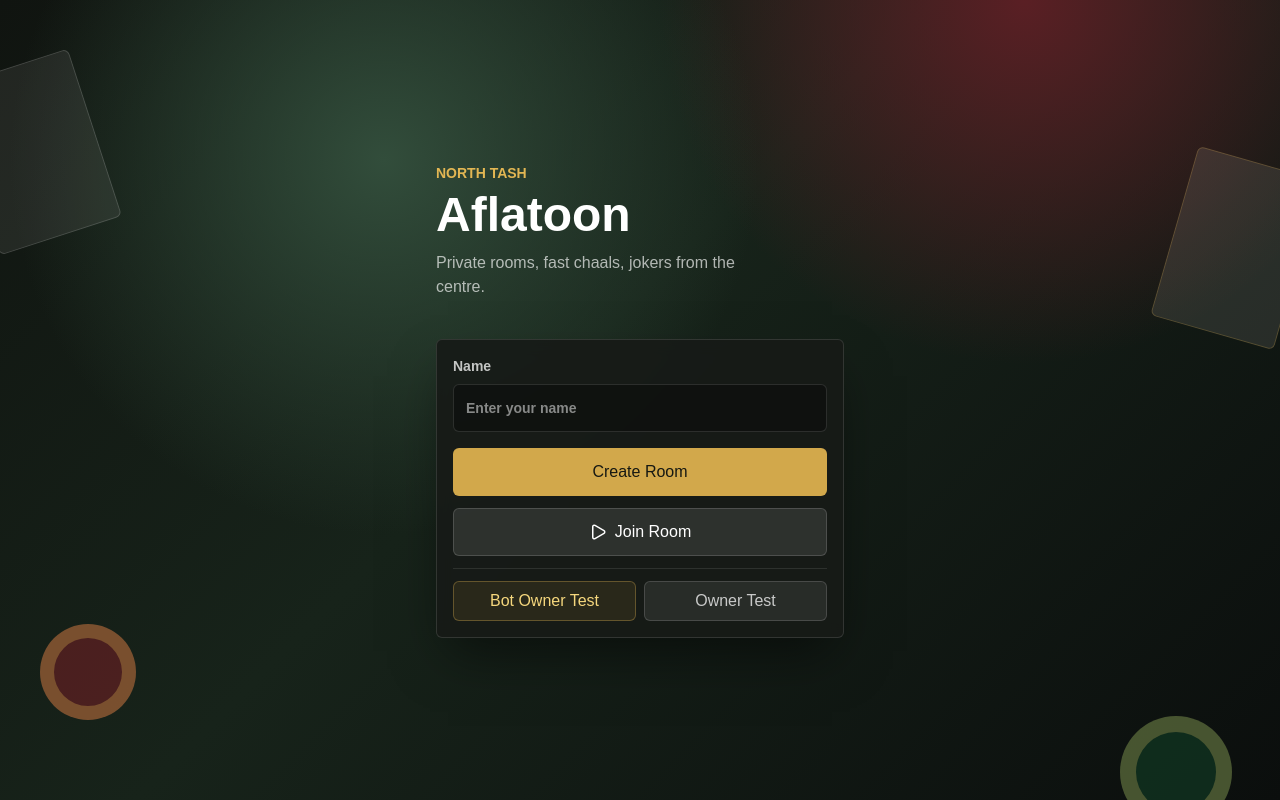
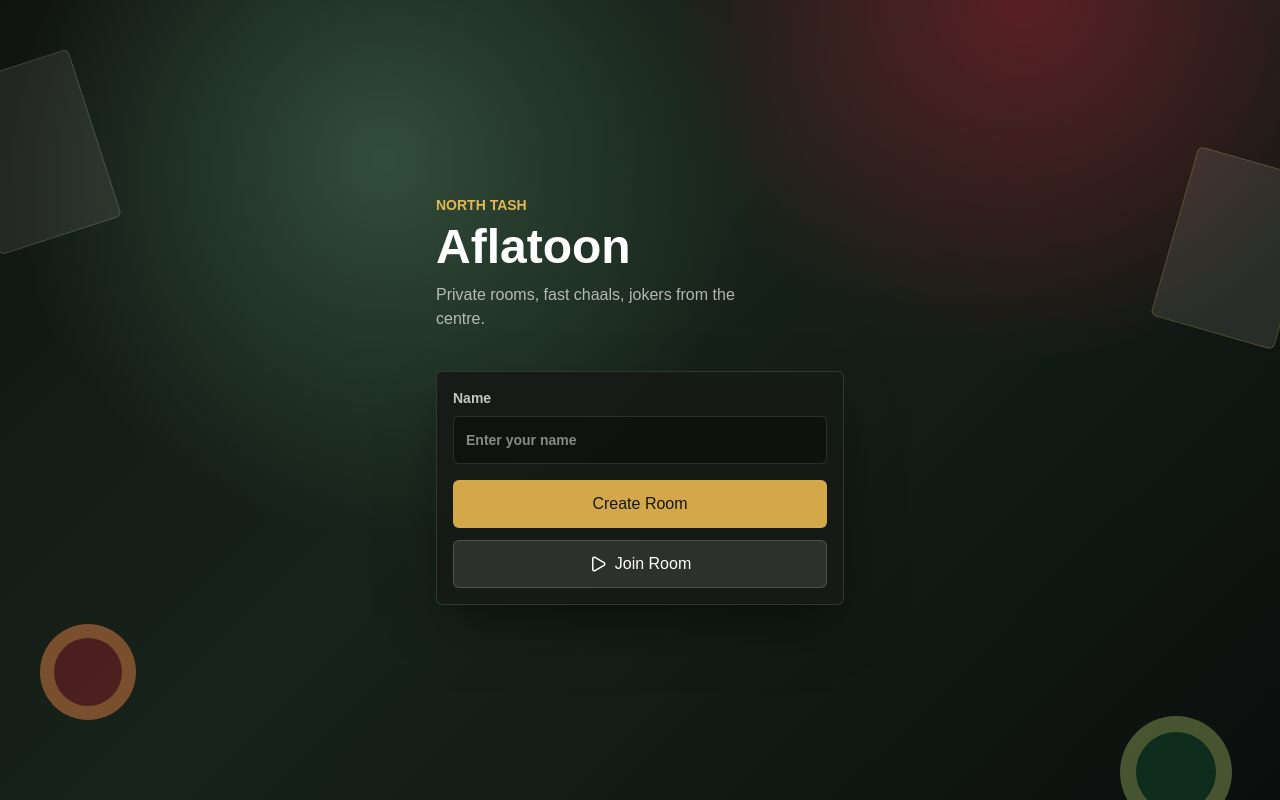
Before and after one commit to skxnz-marketplace/north-tash, a Next.js app: page / in a window 1280 px wide. Built offline with nearby package versions, Linux system fonts and the light colour scheme.

Commit message:
Sync src/components/game-shell.tsx with latest room fix

```diff
--- a/src/components/game-shell.tsx
+++ b/src/components/game-shell.tsx
@@ -479,15 +479,18 @@ export function GameShell() {
         try {
           const joined = await joinMultiplayerRoom(roomCode, playerId);
           onlineRoom = joined?.snapshot.room as unknown as RoomState;
-        } catch {
-          showOverlay("Could not join the online room", "warn");
+        } catch (error) {
+          setFormError(
+            error instanceof Error ? error.message : `Room ${roomCode} could not be joined.`,
+          );
+          return;
         }
       }
 
-      const baseRoom = onlineRoom ?? existingRoom;
+      const baseRoom = isSupabaseConfigured() ? onlineRoom : existingRoom;
 
       if (!baseRoom) {
-        setFormError(`Room ${roomCode} was not found.`);
+        setFormError(`Room ${roomCode} was not found online.`);
         return;
       }
 
@@ -919,8 +922,6 @@ export function GameShell() {
             setPlayerName={setPlayerName}
             onCreate={() => showCodeScreen("create")}
             onJoin={() => showCodeScreen("join")}
-            onBotOwnerTest={() => enterTestRoom("bot-owner")}
-            onPlayerOwnerTest={() => enterTestRoom("player-owner")}
           />
         </section>
       </main>
@@ -1268,18 +1269,14 @@ export function GameShell() {
 
 function EntryPanel({
   nameInputRef,
-  onBotOwnerTest,
   onCreate,
   onJoin,
-  onPlayerOwnerTest,
   playerName,
   setPlayerName,
 }: {
   nameInputRef: React.RefObject<HTMLInputElement | null>;
-  onBotOwnerTest: () => void;
   onCreate: () => void;
   onJoin: () => void;
-  onPlayerOwnerTest: () => void;
   playerName: string;
   setPlayerName: (name: string) => void;
 }) {
@@ -1300,22 +1297,6 @@ function EntryPanel({
           <Play size={18} />
           Join Room
         </button>
-        <div className="grid grid-cols-2 gap-2 border-t border-white/10 pt-3">
-          <button
-            className="h-10 rounded-md border border-[#d2a84b]/35 bg-[#d2a84b]/10 px-2 text-xs font-bold text-[#f5d77d]"
-            type="button"
-            onClick={onBotOwnerTest}
-          >
-            Bot Owner Test
-          </button>
-          <button
-            className="h-10 rounded-md border border-white/15 bg-white/8 px-2 text-xs font-bold text-white/75"
-            type="button"
-            onClick={onPlayerOwnerTest}
-          >
-            Owner Test
-          </button>
-        </div>
       </div>
     </section>
   );
```
